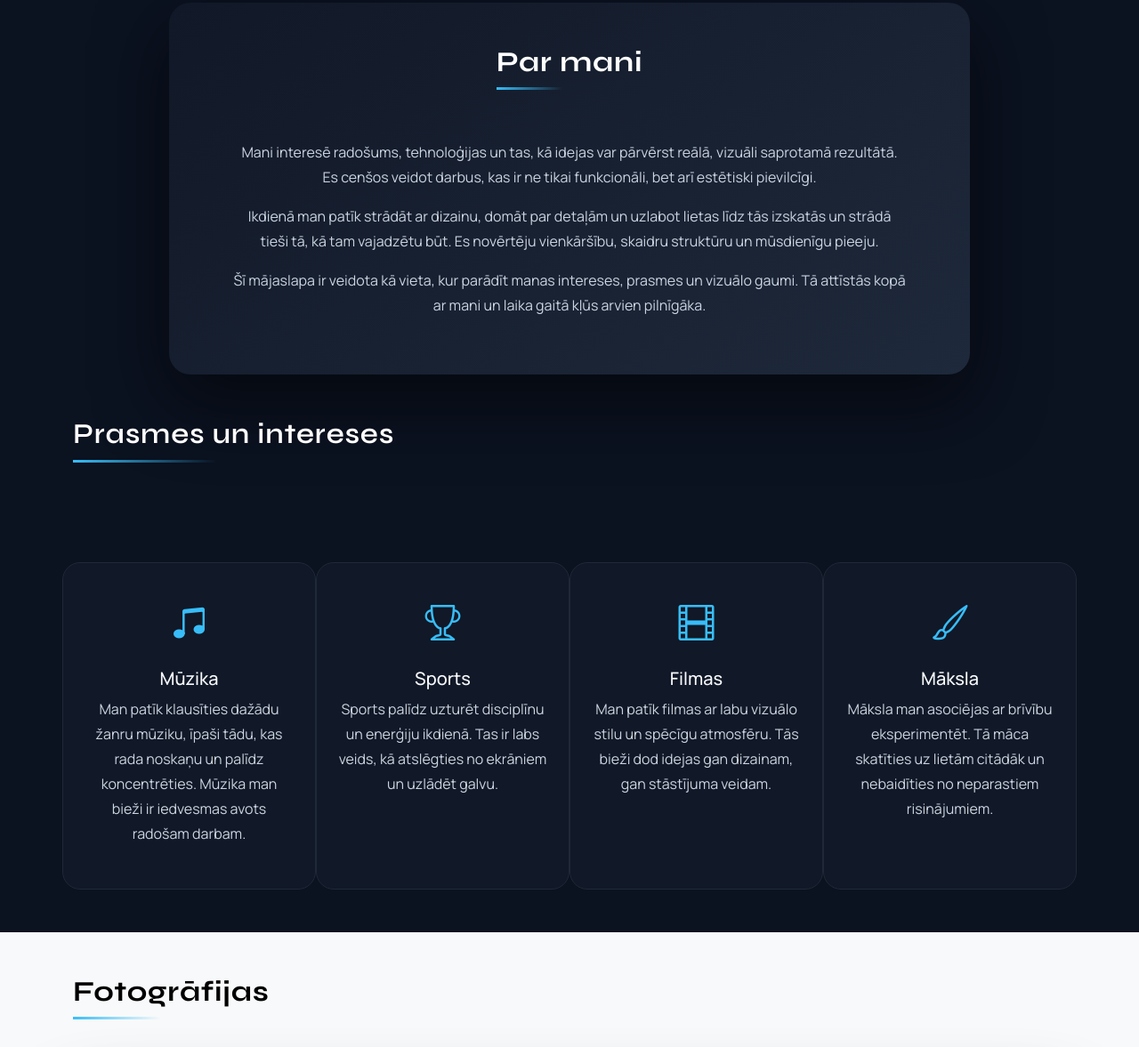
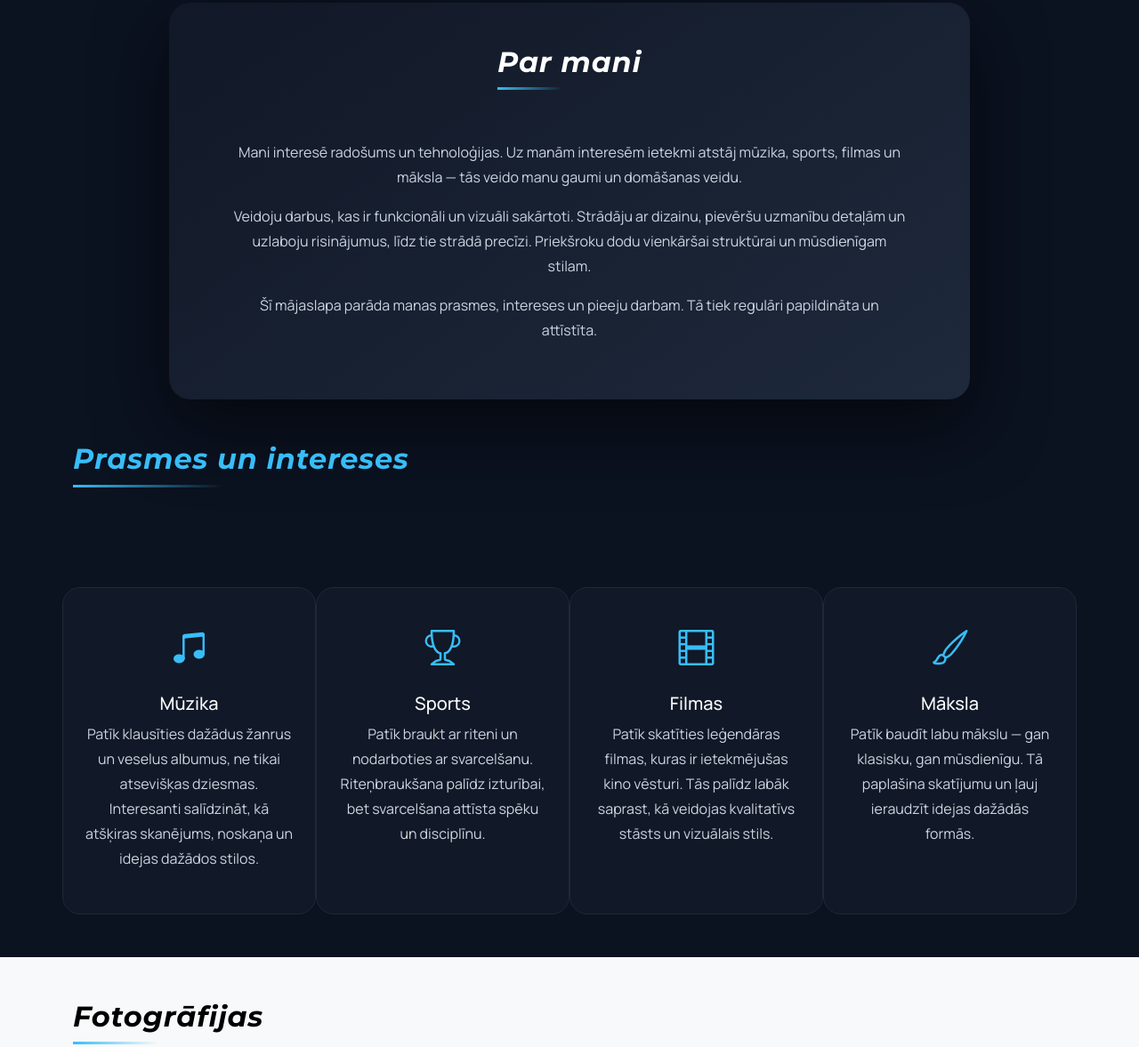
Before and after one commit to AdriansJefremovs/Mana_Lappuse, a plain HTML site: page index.html in a window 1280 px wide. Shown: the part 90-1267 px from the top of the page at 89% size. Drawn offline with nearby package versions, Linux system fonts and the light colour scheme.

Commit message:
Add files via upload

```diff
--- a/index.html
+++ b/index.html
@@ -6,8 +6,8 @@
     <link href="https://cdn.jsdelivr.net/npm/bootstrap@5.3.8/dist/css/bootstrap.min.css" rel="stylesheet" integrity="sha384-sRIl4kxILFvY47J16cr9ZwB07vP4J8+LH7qKQnuqkuIAvNWLzeN8tE5YBujZqJLB" crossorigin="anonymous">
     <link rel="stylesheet" href="https://cdn.jsdelivr.net/npm/bootstrap-icons@1.11.1/font/bootstrap-icons.css">
     <link rel="stylesheet" href="style.css">
-    <link href="https://fonts.googleapis.com/css2?family=Syne:wght@600;700;800&family=Manrope:wght@400;500;600&display=swap" rel="stylesheet">
-
+    <link href="https://fonts.googleapis.com/css2?family=Montserrat:ital,wght@0,100..900;1,100..900&display=swap" rel="stylesheet">
+    <link href="https://fonts.googleapis.com/css2?family=Manrope:wght@200..800&family=Montserrat:ital,wght@0,100..900;1,100..900&display=swap" rel="stylesheet">
     <title>Mana lappuse</title>
     <link rel="icon" type="image/x-icon" href="favicon.ico">
 </head>
@@ -34,25 +34,22 @@
 
   <section id="about" class="py-5 text-center bg-light">
     <div class="container">
-      <h2 class="fw-bold">Par mani</h2>
-      <p class="mt-3">Mani interesē radošums, tehnoloģijas un tas, kā idejas var pārvērst reālā, vizuāli saprotamā rezultātā.
-        Es cenšos veidot darbus, kas ir ne tikai funkcionāli, bet arī estētiski pievilcīgi.
+      <h2 class="fw-bold"><i>Par mani</i></h2>
+      <p class="mt-3">Mani interesē radošums un tehnoloģijas. Uz manām interesēm ietekmi atstāj mūzika, sports, filmas un māksla — tās veido manu gaumi un domāšanas veidu.
       </p>
 
       <p>
-        Ikdienā man patīk strādāt ar dizainu, domāt par detaļām un uzlabot lietas līdz tās izskatās un strādā tieši tā,
-        kā tam vajadzētu būt. Es novērtēju vienkāršību, skaidru struktūru un mūsdienīgu pieeju.
+        Veidoju darbus, kas ir funkcionāli un vizuāli sakārtoti. Strādāju ar dizainu, pievēršu uzmanību detaļām un uzlaboju risinājumus, līdz tie strādā precīzi. Priekšroku dodu vienkāršai struktūrai un mūsdienīgam stilam.
       </p>
 
       <p>
-        Šī mājaslapa ir veidota kā vieta, kur parādīt manas intereses, prasmes un vizuālo gaumi.
-        Tā attīstās kopā ar mani un laika gaitā kļūs arvien pilnīgāka.</p>
+        Šī mājaslapa parāda manas prasmes, intereses un pieeju darbam. Tā tiek regulāri papildināta un attīstīta.</p>
     </div>
   </section>
 
   <section id="skills" class="py-5">
     <div class="container">
-      <h2 class="text-center">Prasmes un intereses</h2>
+      <h2 class="text-center fw-bold" ><i>Prasmes un intereses</i></h2>
 
       <div class="row mt-5 g-4">
 
@@ -60,8 +57,7 @@
           <i class="bi bi-music-note-beamed fs-1"></i>
           <h5 class="mt-3">Mūzika</h5>
           <p class="mt-2 text-muted">
-            Man patīk klausīties dažādu žanru mūziku, īpaši tādu, kas rada noskaņu un palīdz koncentrēties.
-            Mūzika man bieži ir iedvesmas avots radošam darbam.
+            Patīk klausīties dažādus žanrus un veselus albumus, ne tikai atsevišķas dziesmas. Interesanti salīdzināt, kā atšķiras skanējums, noskaņa un idejas dažādos stilos.
           </p>
         </div>
 
@@ -69,8 +65,7 @@
           <i class="bi bi-trophy fs-1"></i>
           <h5 class="mt-3">Sports</h5>
           <p class="mt-2 text-muted">
-            Sports palīdz uzturēt disciplīnu un enerģiju ikdienā.
-            Tas ir labs veids, kā atslēgties no ekrāniem un uzlādēt galvu.
+            Patīk braukt ar riteni un nodarboties ar svarcelšanu. Riteņbraukšana palīdz izturībai, bet svarcelšana attīsta spēku un disciplīnu.
           </p>
         </div>
 
@@ -78,8 +73,7 @@
           <i class="bi bi-film fs-1"></i>
           <h5 class="mt-3">Filmas</h5>
           <p class="mt-2 text-muted">
-            Man patīk filmas ar labu vizuālo stilu un spēcīgu atmosfēru.
-            Tās bieži dod idejas gan dizainam, gan stāstījuma veidam.
+            Patīk skatīties leģendāras filmas, kuras ir ietekmējušas kino vēsturi. Tās palīdz labāk saprast, kā veidojas kvalitatīvs stāsts un vizuālais stils.
           </p>
         </div>
 
@@ -87,8 +81,7 @@
           <i class="bi bi-brush fs-1"></i>
           <h5 class="mt-3">Māksla</h5>
           <p class="mt-2 text-muted">
-            Māksla man asociējas ar brīvību eksperimentēt.
-            Tā māca skatīties uz lietām citādāk un nebaidīties no neparastiem risinājumiem.
+            Patīk baudīt labu mākslu — gan klasisku, gan mūsdienīgu. Tā paplašina skatījumu un ļauj ieraudzīt idejas dažādās formās.
           </p>
         </div>
 
@@ -98,21 +91,21 @@
 
   <section id="gallery" class="py-5 bg-light">
     <div class="container">
-      <h2 class="fw-bold text-center">Fotogrāfijas</h2>
+      <h2 class="fw-bold text-center"><i>Fotogrāfijas</i></h2>
 
       <div id="photoCarousel" class="carousel slide mt-4" data-bs-ride="carousel">
         <div class="carousel-inner">
 
           <div class="carousel-item active">
-            <img src="dog1.jpg" class="d-block w-100 rounded" alt="Photo 1">
+            <img src="photo1.jpg" class="d-block w-100 rounded" alt="Photo 1">
           </div>
 
           <div class="carousel-item">
-            <img src="dog2.jpg" class="d-block w-100 rounded" alt="Photo 2">
+            <img src="photo2.jpg" class="d-block w-100 rounded" alt="Photo 2">
           </div>
 
           <div class="carousel-item">
-            <img src="dog3.webp" class="d-block w-100 rounded" alt="Photo 3">
+            <img src="photo3.jpg" class="d-block w-100 rounded" alt="Photo 3">
           </div>
 
         </div>
--- a/style.css
+++ b/style.css
@@ -30,7 +30,7 @@
 
 /* Heading */
 h1, h2, h3, h4 {
-  font-family: 'Syne', sans-serif;
+  font-family: "Montserrat", sans-serif;
   letter-spacing: 0.8px;
   color: #ffffff;
 }
```
Also changed, not shown: photo1.jpg (added), photo2.jpg (added), photo3.jpg (added).
